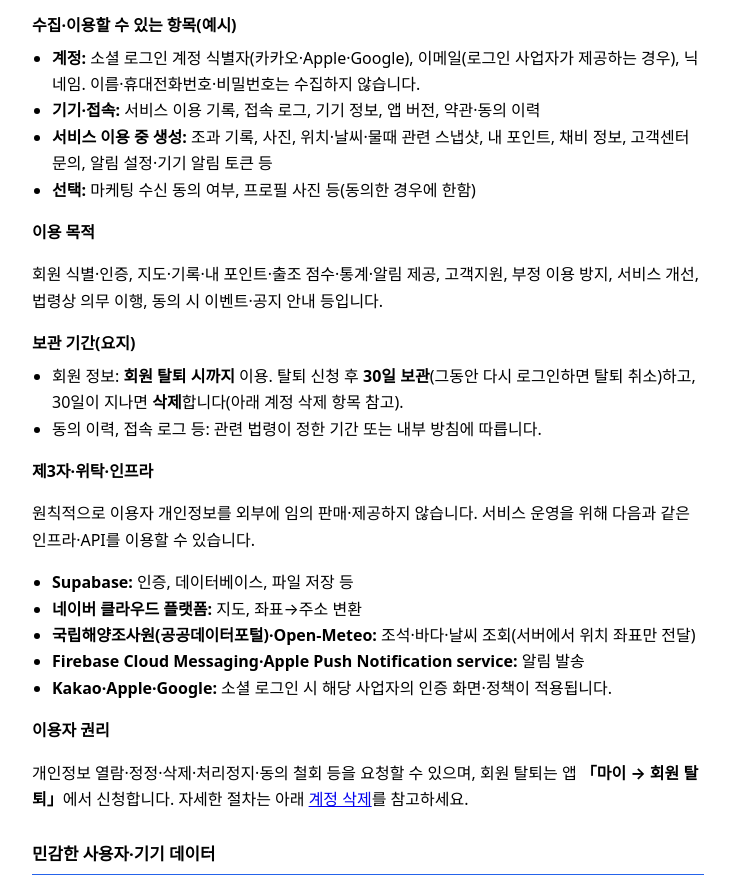
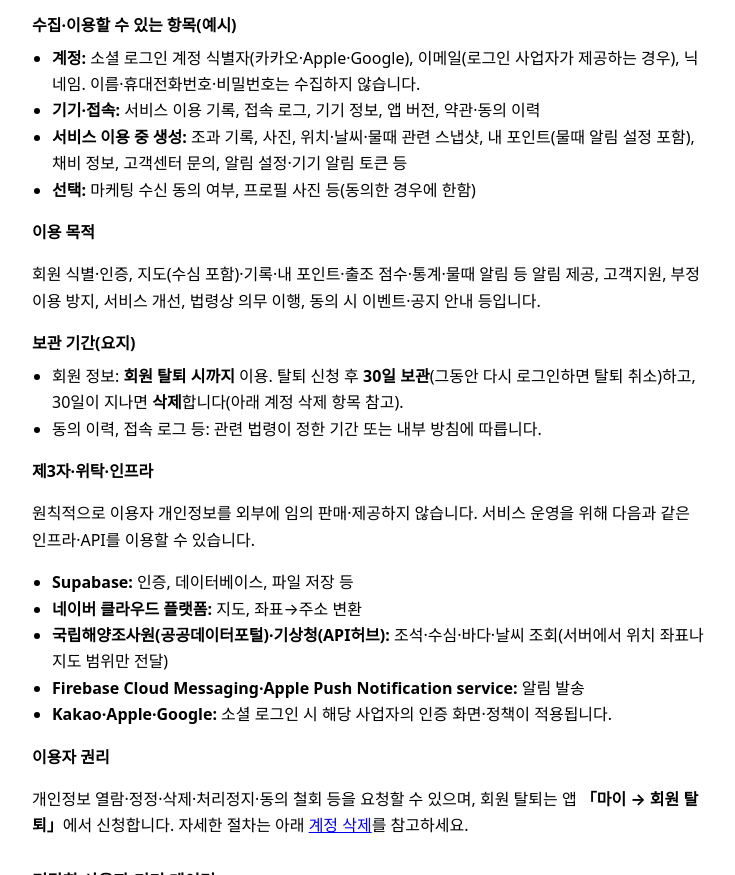
Before and after one commit to rsef007/eohaeng-play-policy, a plain HTML site: page index.html in a window 1280 px wide. Shown: the part 320-1195 px from the top of the page, without its empty margins (272-1007 px from the left). Drawn offline with Linux system fonts and the light colour scheme.

Commit message:
개인정보 처리방침: 수심 지도·물때 알림 반영 (수집 항목·이용 목적·국립해양조사원 수심 조회)
Co-Authored-By: Claude Opus 5.5 <noreply@anthropic.com>

```diff
--- a/index.html
+++ b/index.html
@@ -75,12 +75,12 @@
   <ul>
     <li><strong>계정:</strong> 소셜 로그인 계정 식별자(카카오·Apple·Google), 이메일(로그인 사업자가 제공하는 경우), 닉네임. 이름·휴대전화번호·비밀번호는 수집하지 않습니다.</li>
     <li><strong>기기·접속:</strong> 서비스 이용 기록, 접속 로그, 기기 정보, 앱 버전, 약관·동의 이력</li>
-    <li><strong>서비스 이용 중 생성:</strong> 조과 기록, 사진, 위치·날씨·물때 관련 스냅샷, 내 포인트, 채비 정보, 고객센터 문의, 알림 설정·기기 알림 토큰 등</li>
+    <li><strong>서비스 이용 중 생성:</strong> 조과 기록, 사진, 위치·날씨·물때 관련 스냅샷, 내 포인트(물때 알림 설정 포함), 채비 정보, 고객센터 문의, 알림 설정·기기 알림 토큰 등</li>
     <li><strong>선택:</strong> 마케팅 수신 동의 여부, 프로필 사진 등(동의한 경우에 한함)</li>
   </ul>
 
   <h3 style="font-size:1rem;margin:1rem 0 0.4rem;">이용 목적</h3>
-  <p>회원 식별·인증, 지도·기록·내 포인트·출조 점수·통계·알림 제공, 고객지원, 부정 이용 방지, 서비스 개선, 법령상 의무 이행, 동의 시 이벤트·공지 안내 등입니다.</p>
+  <p>회원 식별·인증, 지도(수심 포함)·기록·내 포인트·출조 점수·통계·물때 알림 등 알림 제공, 고객지원, 부정 이용 방지, 서비스 개선, 법령상 의무 이행, 동의 시 이벤트·공지 안내 등입니다.</p>
 
   <h3 style="font-size:1rem;margin:1rem 0 0.4rem;">보관 기간(요지)</h3>
   <ul>
@@ -93,7 +93,7 @@
   <ul>
     <li><strong>Supabase:</strong> 인증, 데이터베이스, 파일 저장 등</li>
     <li><strong>네이버 클라우드 플랫폼:</strong> 지도, 좌표→주소 변환</li>
-    <li><strong>국립해양조사원(공공데이터포털)·Open-Meteo:</strong> 조석·바다·날씨 조회(서버에서 위치 좌표만 전달)</li>
+    <li><strong>국립해양조사원(공공데이터포털)·기상청(API허브):</strong> 조석·수심·바다·날씨 조회(서버에서 위치 좌표나 지도 범위만 전달)</li>
     <li><strong>Firebase Cloud Messaging·Apple Push Notification service:</strong> 알림 발송</li>
     <li><strong>Kakao·Apple·Google:</strong> 소셜 로그인 시 해당 사업자의 인증 화면·정책이 적용됩니다.</li>
   </ul>
```
